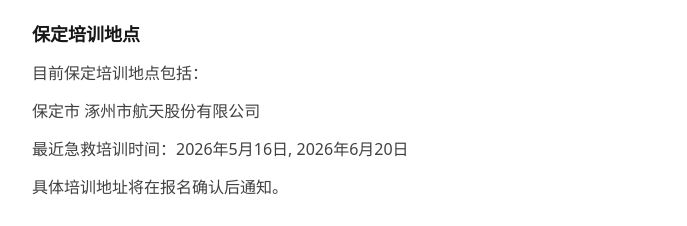
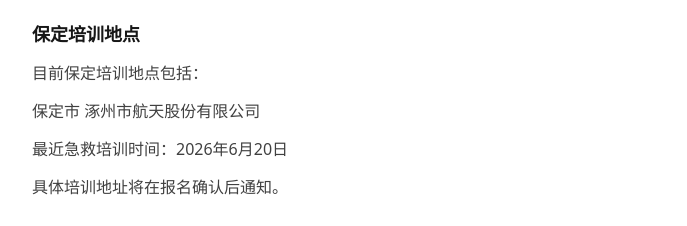
Before and after one commit to chesshhw/yidaolife, a Next.js app: page /city/baoding in a window 1280 px wide. Shown: the part 1040-1266 px from the top of the page, without its empty margins (296-983 px from the left). Built offline with nearby package versions, Linux system fonts and the light colour scheme.

Commit message:
group cities by region on /cities

```diff
--- a/src/data/city-dates.ts
+++ b/src/data/city-dates.ts
@@ -1,85 +1,173 @@
 /**
  * 各城市最近急救培训时间（用于城市页展示）
  * key：城市全称（与 RAW_DATA / cities 一致）
+ * 数据来源：trainingDates.json（2026-05-24 更新）
  */
 export const CITY_SCHEDULE_DATES: Record<string, string> = {
-  "北京市": "2026年4月25日, 2026年4月29日, 2026年5月10日, 2026年5月17日, 2026年5月23日",
-  "上海市": "2026年4月25日, 2026年5月17日, 2026年5月30日",
-  "天津市": "2026年5月17日, 2026年6月14日, 2026年7月12日, 2026年8月16日, 2026年9月13日",
-  "西安市": "2026年5月16日, 2026年6月20日",
-  "广州市": "2026年5月23日",
-  "深圳市": "2026年5月16日",
-  "杭州市": "2026年5月16日, 2026年6月20日",
-  "成都市": "2026年5月16日, 2026年6月20日",
-  "武汉市": "2026年5月9日, 2026年5月16日, 2026年6月20日",
-  "哈尔滨市": "2026年5月16日, 2026年6月20日",
-  "长沙市": "2026年5月16日, 2026年6月20日",
-  "济南市": "2026年5月16日, 2026年6月20日",
-  "南京市": "2026年5月16日, 2026年6月20日",
-  "苏州市": "2026年4月19日, 2026年5月16日, 2026年6月20日",
-  "沈阳市": "2026年5月16日, 2026年6月20日",
-  "包头市": "2026年5月16日, 2026年6月20日",
-  "大连市": "2026年5月16日, 2026年6月20日",
-  "青岛市": "2026年5月16日, 2026年6月20日",
-  "呼和浩特市": "2026年5月16日, 2026年6月20日",
-  "邢台市": "2026年5月16日, 2026年6月20日",
-  "长春市": "2026年5月16日, 2026年6月20日",
-  "德州市": "2026年5月16日, 2026年6月20日",
-  "东营市": "2026年5月16日, 2026年6月20日",
-  "滨州市": "2026年5月16日, 2026年6月20日",
-  "聊城市": "2026年5月16日, 2026年6月20日",
-  "烟台市": "2026年5月16日, 2026年6月20日",
-  "石家庄市": "2026年5月16日, 2026年6月20日",
-  "张家口市": "2026年5月16日, 2026年6月20日",
-  "威海市": "2026年5月16日, 2026年6月20日",
-  "兰州市": "2026年5月16日, 2026年6月20日",
-  "秦皇岛市": "2026年5月16日, 2026年6月20日",
-  "赤峰市": "2026年5月16日, 2026年6月20日",
-  "廊坊市": "2026年5月16日, 2026年6月20日",
-  "西宁市": "2026年5月16日, 2026年6月20日",
-  "克拉玛依市": "2026年5月16日, 2026年6月20日",
-  "乌鲁木齐市": "2026年5月16日, 2026年6月20日",
-  "银川市": "2026年5月16日, 2026年6月20日",
-  "无锡市": "2026年5月16日, 2026年6月20日",
-  "太原市": "2026年5月16日, 2026年6月20日",
-  "许昌市": "2026年5月16日, 2026年6月20日",
-  "大同市": "2026年5月16日, 2026年6月20日",
-  "合肥市": "2026年5月16日, 2026年6月20日",
-  "重庆市": "2026年5月16日, 2026年6月20日",
-  "宁波市": "2026年5月16日, 2026年6月20日",
-  "连云港市": "2026年5月16日, 2026年6月20日",
-  "盐城市": "2026年5月16日, 2026年6月20日",
-  "泰州市": "满6人开课",
-  "常熟市": "2026年5月16日, 2026年6月20日",
-  "宁德市": "2026年5月16日, 2026年6月20日",
-  "福州市": "2026年5月16日, 2026年6月20日",
-  "贵阳市": "2026年4月25日, 2026年5月16日",
-  "洛阳市": "2026年4月25日, 2026年5月16日",
-  "南宁市": "2026年5月16日, 2026年6月20日",
+  "阿拉尔市": "阿拉尔市，满6人开课",
+  "阿拉善盟": "阿拉善盟，满6人开课",
+  "安庆市": "安庆市，满6人开课",
+  "鞍山市": "鞍山市，满6人开课",
+  "蚌埠市": "蚌埠市，满6人开课",
+  "包头市": "2026年6月20日",
+  "宝鸡市": "宝鸡市，满6人开课",
+  "保定市": "2026年6月20日",
+  "北海市": "北海市，满6人开课",
+  "北京市": "2026年5月31日, 2026年6月13日, 2026年6月28日, 2026年7月12日, 2026年7月25日, 2026年8月2日",
+  "滨州市": "2026年6月20日",
+  "昌吉回族自治州": "昌吉回族自治州，满6人开课",
+  "常德市": "常德市，满6人开课",
+  "常熟市": "2026年6月20日",
+  "常州市": "常州市，满6人开课",
+  "成都市": "2026年6月20日",
+  "赤峰市": "2026年6月20日",
+  "重庆市": "2026年6月20日",
+  "大理白族自治州": "2026年6月20日",
+  "大连市": "2026年6月20日",
+  "大同市": "2026年6月20日",
+  "德阳市": "德阳市，满6人开课",
+  "德州市": "2026年6月20日",
+  "东莞市": "2026年6月20日, 2026年7月18日",
+  "东营市": "2026年6月20日",
+  "鄂尔多斯市": "鄂尔多斯市，满6人开课",
+  "鄂州市": "鄂州市，满6人开课",
+  "防城港市": "防城港市，满6人开课",
+  "佛山市": "佛山市，满6人开课",
+  "福州市": "2026年6月20日",
+  "广州市": "2026年6月27日",
+  "贵阳市": "2026年6月20日",
+  "桂林市": "2026年6月20日",
+  "哈尔滨市": "2026年6月20日",
+  "海口市": "2026年6月20日",
+  "海西蒙古族藏族自治州": "海西蒙古族藏族自治州，满6人开课",
+  "杭州市": "2026年6月20日",
+  "合肥市": "2026年6月20日",
+  "河源市": "2026年6月20日",
+  "呼和浩特市": "2026年6月20日",
+  "呼伦贝尔市": "2026年6月20日",
+  "湖州市": "湖州市，满6人开课",
+  "淮安市": "淮安市，满6人开课",
+  "淮北市": "淮北市，满6人开课",
+  "黄山市": "黄山市，满6人开课",
+  "惠州市": "惠州市，满6人开课",
+  "济南市": "2026年6月20日",
+  "济宁市": "济宁市，满6人开课",
+  "济源市": "济源市，满6人开课",
+  "佳木斯市": "佳木斯市，满6人开课",
+  "嘉兴市": "嘉兴市，满6人开课",
+  "江门市": "江门市，满6人开课",
+  "金昌市": "金昌市，满6人开课",
+  "金华市": "金华市，满6人开课",
+  "锦州市": "2026年6月20日",
+  "晋城市": "晋城市，满6人开课",
+  "晋中市": "晋中市，满6人开课",
+  "荆门市": "荆门市，满6人开课",
+  "九江市": "九江市，满6人开课",
+  "酒泉市": "酒泉市，满6人开课",
+  "喀什地区": "喀什地区，满6人开课",
+  "克拉玛依市": "2026年6月20日",
+  "昆明市": "2026年6月20日",
+  "拉萨市": "拉萨市，满6人开课",
+  "兰州市": "2026年6月20日",
+  "廊坊市": "2026年6月20日",
+  "乐山市": "乐山市，满6人开课",
+  "丽水市": "丽水市，满6人开课",
+  "连云港市": "2026年6月20日",
+  "聊城市": "2026年6月20日",
+  "林芝市": "林芝市，满6人开课",
+  "柳州市": "柳州市，满6人开课",
+  "六安市": "2026年6月20日",
+  "龙岩市": "龙岩市，满6人开课",
+  "洛阳市": "2026年6月20日",
+  "马鞍山市": "马鞍山市，满6人开课",
+  "眉山市": "2026年6月20日",
+  "梅州市": "梅州市，满6人开课",
+  "绵阳市": "绵阳市，满6人开课",
+  "南昌市": "2026年6月20日",
+  "南京市": "2026年6月20日",
+  "南宁市": "2026年6月20日",
+  "南平市": "南平市，满6人开课",
+  "南通市": "满6人开课",
+  "南阳市": "南阳市，满6人开课",
+  "宁波市": "2026年6月20日",
+  "宁德市": "2026年6月20日",
+  "盘锦市": "盘锦市，满6人开课",
+  "平顶山市": "平顶山市，满6人开课",
+  "潜江市": "潜江市，满6人开课",
+  "秦皇岛市": "2026年6月20日",
+  "青岛市": "2026年6月20日",
+  "衢州市": "衢州市，满6人开课",
+  "泉州市": "泉州市，满6人开课",
+  "日照市": "2026年6月20日",
+  "三门峡市": "三门峡市，满6人开课",
+  "三明市": "三明市，满6人开课",
+  "三亚市": "2026年6月20日",
   "厦门市": "满6人开课",
-  "珠海市": "2026年5月16日, 2026年6月20日",
-  "东莞市": "2026年5月16日, 2026年6月20日, 2026年7月18日",
-  "郑州市": "2026年5月16日, 2026年6月20日",
-  "长治市": "2026年5月16日, 2026年6月20日",
-  "大理白族自治州": "2026年5月16日, 2026年6月20日",
-  "昆明市": "2026年5月16日, 2026年6月20日",
-  "桂林市": "2026年5月16日, 2026年6月20日",
-  "三亚市": "2026年5月16日, 2026年6月20日",
-  "汕头市": "2026年5月16日, 2026年6月20日",
-  "中山市": "2026年5月16日, 2026年6月20日",
-  "河源市": "2026年5月16日, 2026年6月20日",
-  "忻州市": "2026年5月16日, 2026年6月20日",
-  "锦州市": "2026年5月16日, 2026年6月20日",
-  "日照市": "2026年5月16日, 2026年6月20日",
-  "南昌市": "2026年5月16日, 2026年6月20日",
-  "眉山市": "2026年5月16日, 2026年6月20日",
-  "铜仁市": "2026年5月16日, 2026年6月20日",
-  "张掖市": "2026年5月16日, 2026年6月20日",
-  "舟山市": "2026年5月16日, 2026年6月20日",
-  "海口市": "2026年5月16日, 2026年6月20日",
-  "常州市": "满6人开课",
-  "六安市": "2026年5月16日, 2026年6月20日",
-  "呼伦贝尔市": "2026年5月16日, 2026年6月20日",
-  "涿州市": "2026年5月16日, 2026年6月20日",
-  "保定市": "2026年5月16日, 2026年6月20日",
+  "山南市": "山南市，满6人开课",
+  "汕头市": "2026年6月20日",
+  "上海市": "2026年5月30日, 2026年6月13日, 2026年6月28日",
+  "绍兴市": "绍兴市，满6人开课",
+  "深圳市": "2026年6月21日, 2026年7月19日, 2026年8月23日, 2026年9月20日",
+  "沈阳市": "2026年6月20日",
+  "十堰市": "十堰市，满6人开课",
+  "石家庄市": "2026年6月20日",
+  "松原市": "松原市，满6人开课",
+  "苏州市": "2026年6月20日",
+  "台州市": "台州市，满6人开课",
+  "太原市": "2026年6月20日",
+  "泰安市": "泰安市，满6人开课",
+  "泰州市": "泰州市，满6人开课",
+  "唐山市": "唐山市，满6人开课",
+  "天津市": "2026年6月21日, 2026年7月19日, 2026年8月16日, 2026年9月13日, 2026年10月25日, 2026年11月15日",
+  "铜陵市": "铜陵市，满6人开课",
+  "铜仁地区": "铜仁地区，满6人开课",
+  "铜仁市": "2026年6月20日",
+  "威海市": "2026年6月20日",
+  "潍坊市": "潍坊市，满6人开课",
+  "温州市": "温州市，满6人开课",
+  "乌鲁木齐市": "2026年6月20日",
+  "无锡市": "2026年6月20日",
+  "芜湖市": "芜湖市，满6人开课",
+  "武汉市": "2026年6月20日",
+  "西安市": "2026年6月20日",
+  "西宁市": "2026年6月20日",
+  "锡林郭勒盟": "锡林郭勒盟，满6人开课",
+  "仙桃市": "仙桃市，满6人开课",
+  "咸宁市": "咸宁市，满6人开课",
+  "咸阳市": "咸阳市，满6人开课",
+  "湘潭市": "湘潭市，满6人开课",
+  "襄阳市": "襄阳市，满6人开课",
+  "忻州市": "2026年6月20日",
+  "新余市": "新余市，满6人开课",
+  "邢台市": "2026年6月20日",
+  "徐州市": "满6人开课",
+  "许昌市": "2026年6月20日",
+  "宣城市": "宣城市，满6人开课",
+  "烟台市": "2026年6月20日",
+  "延安市": "延安市，满6人开课",
+  "延边朝鲜族自治州": "延边朝鲜族自治州，满6人开课",
+  "盐城市": "2026年6月20日",
+  "扬州市": "扬州市，满6人开课",
+  "阳泉市": "阳泉市，满6人开课",
+  "宜昌市": "宜昌市，满6人开课",
+  "银川市": "2026年6月20日",
+  "营口市": "营口市，满6人开课",
+  "榆林市": "榆林市，满6人开课",
+  "玉溪市": "玉溪市，满6人开课",
+  "岳阳市": "岳阳市，满6人开课",
+  "张家口市": "2026年6月20日",
+  "张掖市": "2026年6月20日",
+  "漳州市": "漳州市，满6人开课",
+  "长春市": "2026年6月20日",
+  "长沙市": "2026年6月20日",
+  "长治市": "2026年6月20日",
+  "镇江市": "镇江市，满6人开课",
+  "郑州市": "2026年6月20日",
+  "中山市": "2026年6月20日",
+  "舟山市": "2026年6月20日",
+  "株洲市": "株洲市，满6人开课",
+  "珠海市": "2026年6月20日",
+  "涿州市": "2026年6月20日",
+  "淄博市": "淄博市，满6人开课",
+  "遵义市": "遵义市，满6人开课",
 };
```
